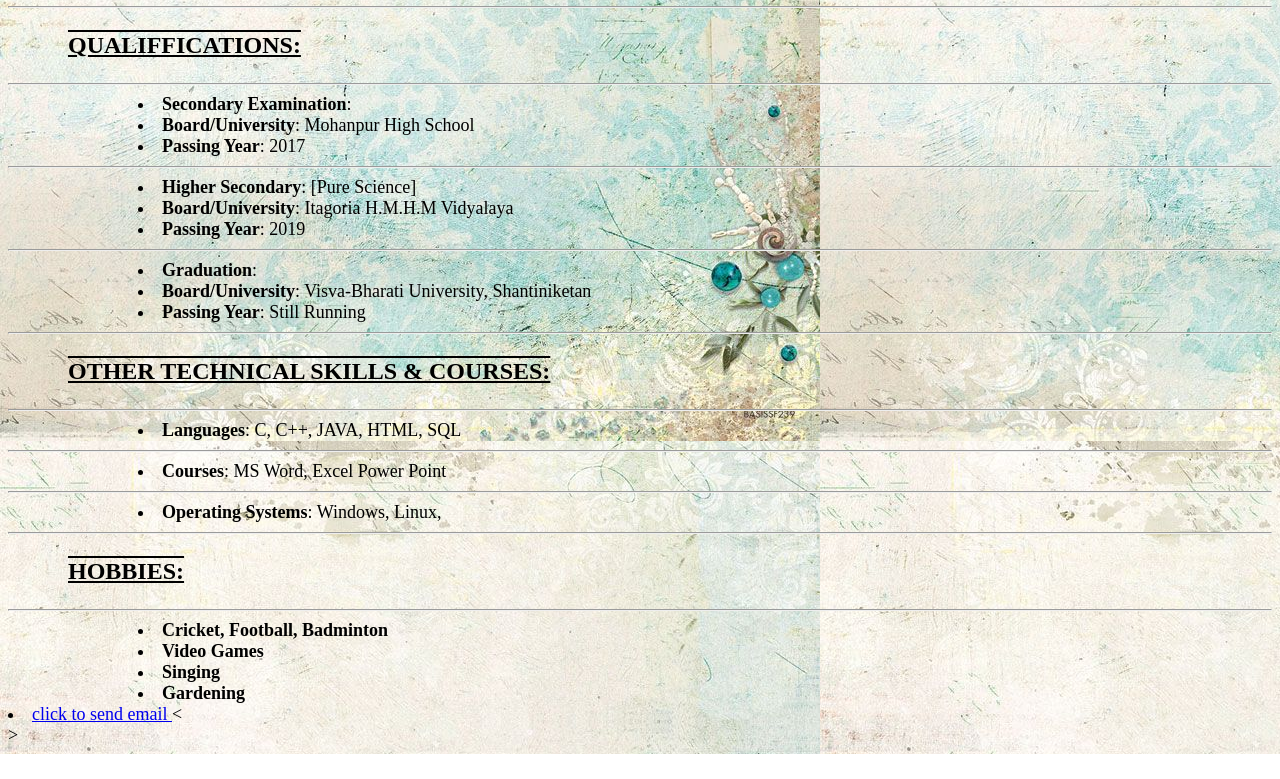
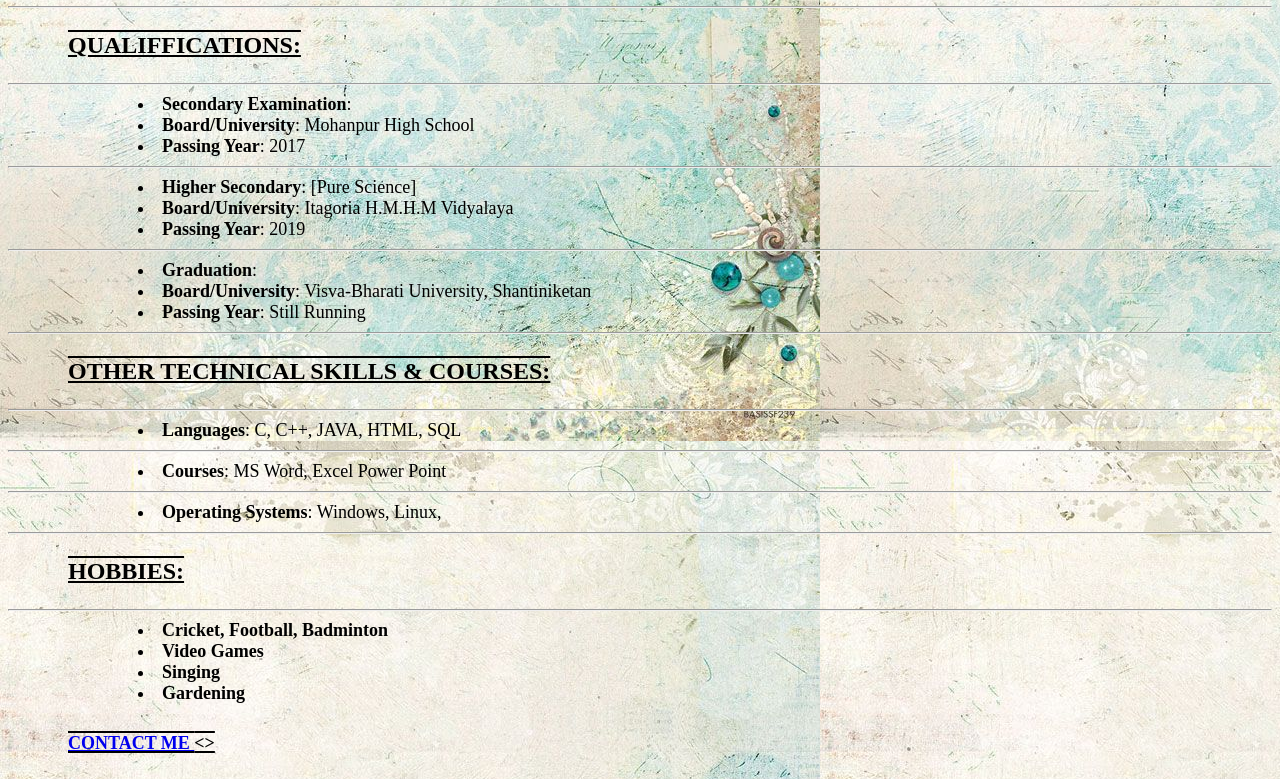
Before and after one commit to Imranzone11/cv, a plain HTML site: page index.html in a window 1280 px wide. Shown: the part 709-1488 px from the top of the page. Before the commit the page ends 1463 px from the top, so only its background shows below. Drawn offline with Linux system fonts and the light colour scheme.

Commit message:
Update index.html

```diff
--- a/index.html
+++ b/index.html
@@ -43,7 +43,7 @@
 <li style="padding-left:130px;"><b>Video Games</b></li>
 <li style="padding-left:130px;"><b>Singing</b></li>
 <li style="padding-left:130px;"><b>Gardening</b></li>
-<li><a href="mailto:mdbishalimran2002@gmail.com? subject=CONTACT ME">  click to send email </a><</li>>
+<h3 style="padding-left:60px; font-size: x-large;sans-serif;text-decoration: underline overline;"><a href="mailto:mdbishalimran2002@gmail.com? subject=CONTACT ME">  CONTACT ME </a><</li>>
 </font>
 </ul>
 </table>
```
